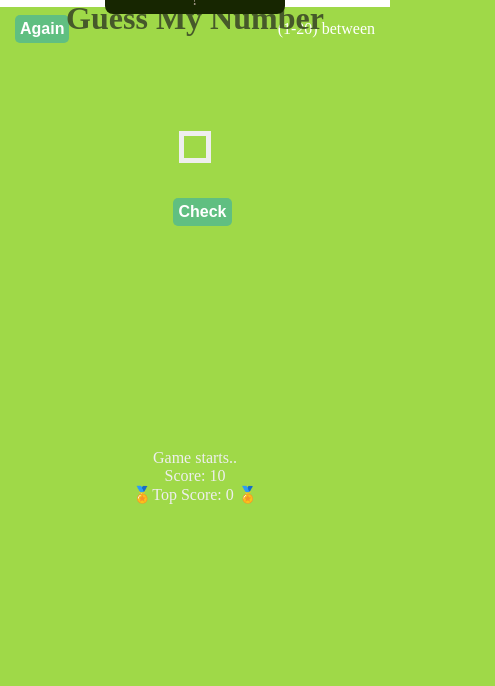
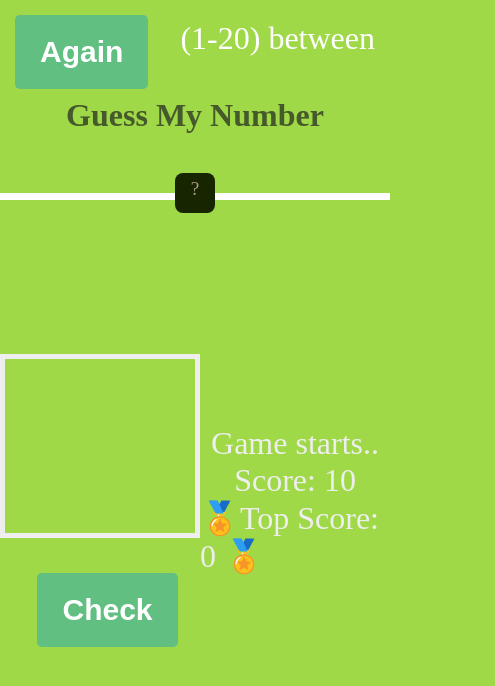
Before and after one commit to fulyature/guess-number-game, a plain HTML site: page index.html in a window 390 px wide. Shown: the whole page, 495 px wide, since content can reach past the window. Drawn offline with Linux system fonts and the light colour scheme.

Commit message:
fixed issues

```diff
--- a/script.js
+++ b/script.js
@@ -1,4 +1,4 @@
-const randomNbr = Math.ceil(Math.random() * 20);
+let randomNbr = Math.ceil(Math.random() * 20);
 console.log(randomNbr);
 
 let message = document.querySelector(".msg");
@@ -10,6 +10,8 @@ let topScore = 0;
 
 document.querySelector(".check").onclick = () => {
   guessNbr = document.querySelector(".guess").value;
+  console.log("d hejdslkdsfd dskfdşosfn", randomNbr, guessNbr);
+
   if (!guessNbr) {
     message.textContent = "Please enter a number";
     message.style.color = "red";
@@ -18,6 +20,8 @@ document.querySelector(".check").onclick = () => {
     message.style.color = "red";
     number.textContent = randomNbr;
     number.style.backgroundColor = "#60bf81";
+    document.querySelector("body").style.backgroundColor = "#9fd948";
+
     number.style.color = "white";
     guessNbr = "";
     document.querySelector(".check").disabled = true;
@@ -50,14 +54,14 @@ document.querySelector(".check").onclick = () => {
 
 //**Again butonuna basınca olacaklar */
 document.querySelector(".again").onclick = () => {
-  random = Math.ceil(Math.random() * 20);
-  console.log(random);
+  console.log("sadbsaddbsdf");
+
   message.textContent = "New game starts";
   document.querySelector("body").style.backgroundColor = "gray";
   document.querySelector(".number").textContent = "?";
   document.querySelector(".guess").value = "";
-
+  randomNbr = Math.ceil(Math.random() * 20);
   myScore = 10;
   document.querySelector(".my-score").textContent = myScore;
-  document.querySelector(".check").disabled = "false";
+  document.querySelector(".check").disabled = false;
 };
--- a/style.css
+++ b/style.css
@@ -92,35 +92,19 @@ h1 {
   padding: 50px;
 }
 @media screen and (max-width: 517px) {
+  .number {
+    font-size: 1.2rem;
+    padding: 5px;
+    height: 40px;
+    width: 40px;
+  }
   header {
-    height: 0px;
-  }
-  .container {
-    display: flex;
-    flex-direction: column;
-    margin: 0.5rem;
-  }
-  .between {
-    font-size: 1rem;
+    height: 200px;
   }
   h1 {
     font-size: 2rem;
   }
-  .number {
-    font-size: 1rem;
-    padding: 5px;
-  }
-  .guess {
-    font-size: 1rem;
-    padding: 2px;
-    margin-top: 5px;
-    width: 2rem;
-  }
-  .btn {
-    font-size: 1rem;
-    padding: 5px;
-  }
   .right {
-    font-size: 1rem;
+    font-size: 2rem;
   }
 }
```
